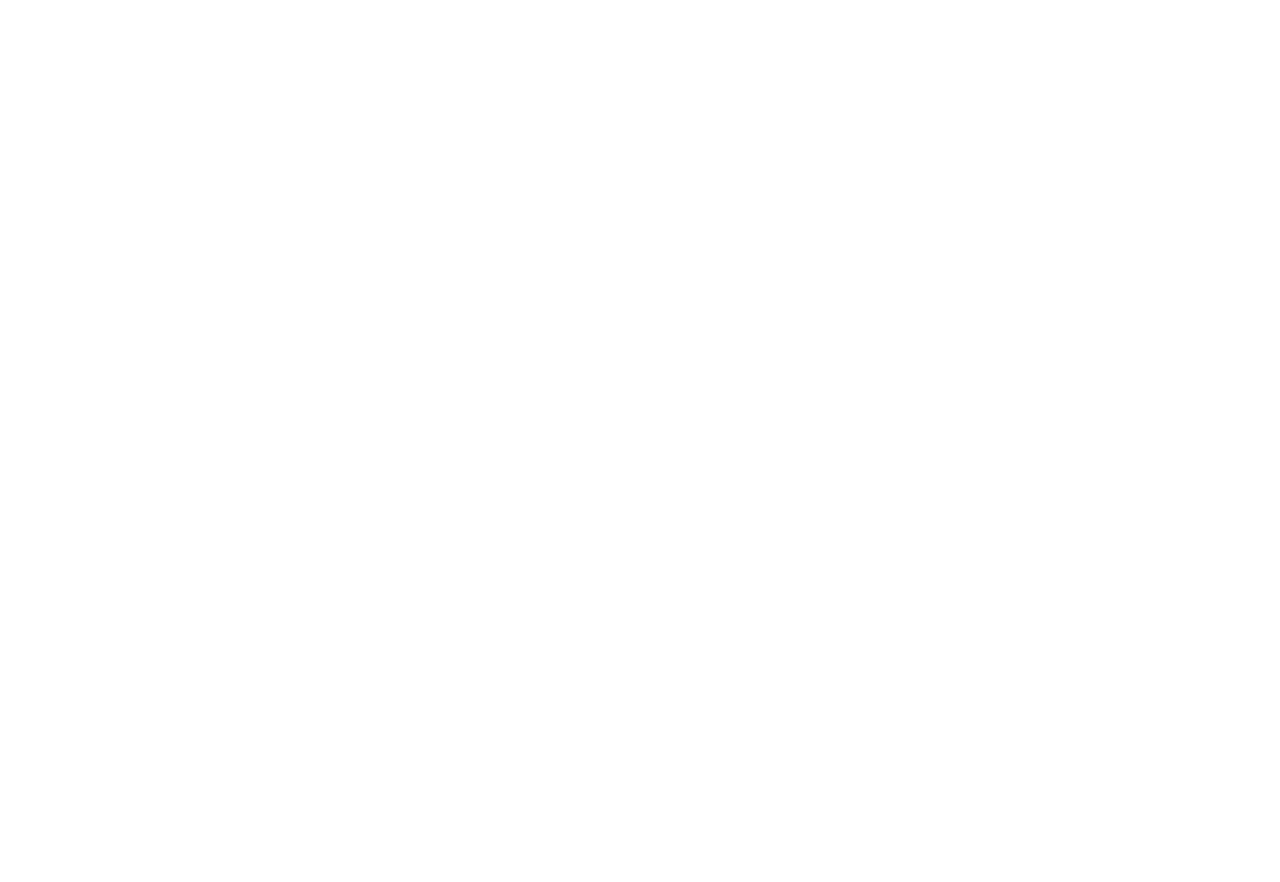
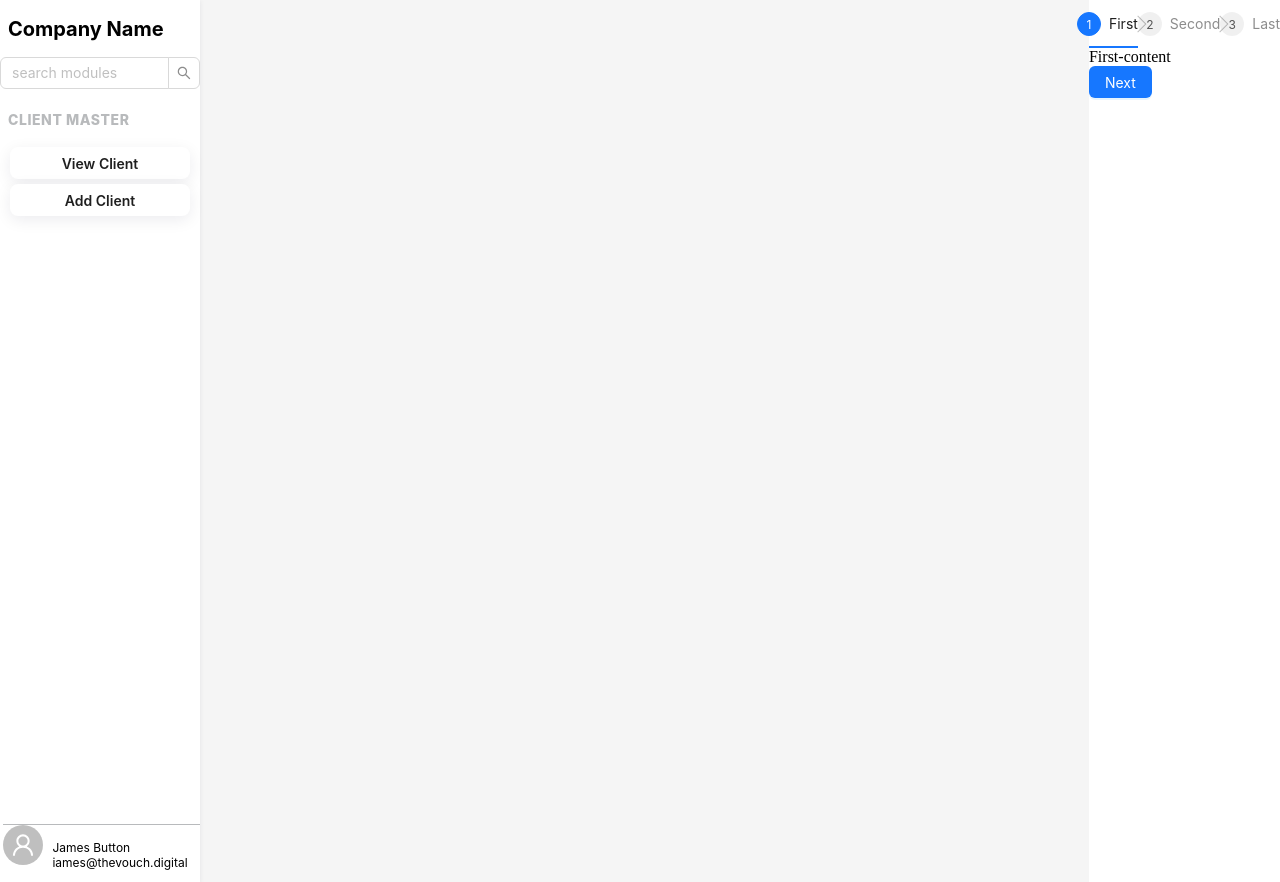
Before and after one commit to ANUSHA2208/Vouch, a React (Create React App) app: page /client/add-client in a window 1280 px wide. Before the commit this address had no page. Before the commit the page ends 800 px from the top, so only its background shows below. Built offline with nearby package versions, Linux system fonts and the light colour scheme.

Commit message:
done nested routing and added steps component

```diff
--- a/src/App.js
+++ b/src/App.js
@@ -1,5 +1,6 @@
 import {BrowserRouter} from "react-router-dom"
 import Router from './Routers/Router';
+
 
 function App() {
   return (
--- a/src/Routers/Router.jsx
+++ b/src/Routers/Router.jsx
@@ -1,8 +1,9 @@
 import React from 'react'
-import {BrowserRouter,Routes,Route} from "react-router-dom";
+import {Routes,Route} from "react-router-dom";
 import { Clientlist } from '../pages/Clientlist';
 import { Login } from '../pages/Login';
 import {AddClient} from '../pages/AddClient'
+import { SideNav } from '../components/SideNav';
 
 const Router = () => {
   return (
@@ -10,8 +11,13 @@
 
             <Routes>
                 <Route path='/' element={<Login/>} />
-                <Route path='/client-list' element={<Clientlist/>}/>
-                <Route path='/add-client' element={<AddClient/>}/>
+
+                <Route path="/client" element={<SideNav/>}>
+
+                <Route index  element={<Clientlist/>}/>
+                <Route path='client-list' element={<Clientlist/>}/>
+                <Route path='add-client' element={<AddClient/>}/>
+                </Route>
             </Routes>
 
     </div>
--- a/src/components/Add.jsx
+++ b/src/components/Add.jsx
@@ -1,33 +1,46 @@
-import React from 'react';
+import React, { useMemo, useEffect, useState } from 'react';
 import { UserOutlined } from '@ant-design/icons';
 import { Avatar } from 'antd';
 import '../components/Add.css'
-import { Layout} from 'antd';
+import { Layout, message } from 'antd';
 import { AudioOutlined } from '@ant-design/icons';
-import { Input} from 'antd';
-import { Button} from 'antd';
+import { Input } from 'antd';
+import { Button } from 'antd';
 import { Breadcrumb } from 'antd';
 import { Link } from 'react-router-dom'
 import { Tabs } from 'antd';
 import { Profile } from './Profile';
+import { Steps } from 'antd';
+
+const suffix = (
+  <AudioOutlined style={{ fontSize: 16, color: '#1890ff', }} />
+);
+
+
+const Add = () => {
 
 
 
-const onChange = (key) => {
-  console.log(key);
-};
+  const steps = useMemo(() => [
+    {
+      title: 'First',
+      content: 'First-content',
+    },
+    {
+      title: 'Second',
+      content: 'Second-content',
+    },
+    {
+      title: 'Last',
+      content: 'Last-content',
+    },
+  ],[]);
 
-const {Sider, Content } = Layout;
-const { Search } = Input;
-const suffix = (
-  <AudioOutlined style={{fontSize: 16,color: '#1890ff', }}/>
-);
-const onSearch = (value) => console.log(value);
+  // return(
 
-const Add = () => (
-  <>
-    <Layout>
-      <Layout className='layout'>
+
+  {/* <Layout> */ }
+  {/* <Layout className='layout'>
         <Sider className='sider'>
          <h1>Company Name</h1>
          <Search className='search' placeholder="search modules" onSearch={onSearch} style={{ width: 180,}}/>
@@ -44,10 +57,10 @@
          </div>
          </div>
          </div>
-        </Sider>
+        </Sider> */}
 
 
-        <Content className='content'>
+  {/* <Content className='content'>
           <h1 style={{fontSize:24,marginLeft:25,color:' #030037'}}>Add Client
           <Breadcrumb>
           <Breadcrumb.Item>Client Master</Breadcrumb.Item>
@@ -72,21 +85,6 @@
         <p style={{paddingTop:0,marginTop:0,fontSize:14}}>Add some basic information related to the client</p>
         <Profile/>
         </div>
-
-
-
-
-
-
-
-
-
-
-
-
-
-
-
 ,
       },
       {
@@ -113,11 +111,89 @@
 
         </Content>
 
-      </Layout>
-    </Layout>
+      </Layout> */}
+  {/* </Layout> */ }
 
 
-  </>
-);
+  // );
+
+  const [current, setCurrent] = useState(0);
+
+
+  const onChange = (value) => {
+    console.log('onChange:', value);
+    setCurrent(value);
+  };
+  const next = () => {
+    items[current+1].disabled = false;
+    setCurrent(current => current + 1);
+  };
+  const prev = () => {
+    setCurrent(current - 1);
+  };
+  const items = useMemo(() => steps.map((item, index) => {
+
+    if (index === 0) {
+      return {
+        key: item.title,
+        title: item.title,
+        disabled: false,
+      }
+    }
+    else {
+      return {
+        key: item.title,
+        title: item.title,
+        disabled: true,
+      }
+    }
+
+  }),[]) ;
+
+   console.log(items)
+
+   useEffect(() =>{
+    return () => {
+      console.log("add client unmounted");
+      items.map((item,index) => {
+        if(index === 0)
+        {return item}
+
+       return item.disabled = true
+      })
+    }
+   },[])
+
+  return (
+    <>
+      <Steps size='small' current={current} items={items}
+        onChange={onChange} className="site-navigation-steps" type="navigation" />
+      <div className="steps-content">{steps[current].content}</div>
+      <div className="steps-action">
+        {current < steps.length - 1 && (
+          <Button type="primary" onClick={() => next()}>
+            Next
+          </Button>
+        )}
+        {current === steps.length - 1 && (
+          <Button type="primary" onClick={() => message.success('Processing complete!')}>
+            Done
+          </Button>
+        )}
+        {current > 0 && (
+          <Button
+            style={{
+              margin: '0 8px',
+            }}
+            onClick={() => prev()}
+          >
+            Previous
+          </Button>
+        )}
+      </div>
+    </>
+  )
+
+}
 
 export default Add;
--- a/src/components/App.css
+++ b/src/components/App.css
@@ -2,9 +2,8 @@
 .layout .sider
 {
     background-color: #fff;
-    height: 100vh;
+    height: 100%;
     box-shadow: 0px 1px 5px rgba(3, 0, 55, 0.08);
-
 }
 
 .sider h1{
@@ -17,8 +16,6 @@
 {
  margin: auto;
  display: flex;
- border: 1px solid #E6E6E6;
- border-radius: 24px;
 }
 
 .sider h3
--- a/src/components/App.jsx
+++ b/src/components/App.jsx
@@ -1,14 +1,12 @@
 import React, { useRef, useState } from 'react';
-import { Button,Layout,Avatar,Breadcrumb, Input,Popover , Space, Table, Dropdown, Typography } from 'antd';
+import { Button,Layout,Breadcrumb, Input,Popover , Space, Table, Dropdown, Typography } from 'antd';
 import '../components/App.css'
 import Highlighter from 'react-highlight-words';
-import { AudioOutlined,DownOutlined,UserOutlined,SearchOutlined,EyeOutlined,EditOutlined} from '@ant-design/icons';
+import { AudioOutlined,DownOutlined,SearchOutlined,EyeOutlined,EditOutlined} from '@ant-design/icons';
 import {BsThreeDotsVertical} from 'react-icons/bs'
 import {BiBlock} from 'react-icons/bi'
 import {RiDeleteBinLine} from 'react-icons/ri'
 import '../components/App.css'
-import { Link } from 'react-router-dom'
-
 
 const data = [
   {
@@ -353,8 +351,7 @@
 
  return  (
   <>
-    <Layout>
-      <Layout className='layout'>
+    {/* <Layout className='layout'>
         <Sider className='sider'>
          <h1>Company Name</h1>
          <Search className='search' placeholder="search modules" onSearch={onSearch} style={{ width: 180,}}/>
@@ -371,7 +368,7 @@
          </div>
          </div>
          </div>
-        </Sider>
+        </Sider> */}
 
 
         <Content className='content'>
@@ -404,9 +401,7 @@
 
 
         </Content>
-
-      </Layout>
-    </Layout>
+  {/* </Layout> */}
 
 
   </>
--- /dev/null
+++ b/src/components/SideNav.jsx
@@ -0,0 +1,34 @@
+import React from 'react'
+import { Layout,Button,Avatar,Input} from 'antd'
+import { UserOutlined } from '@ant-design/icons'
+import { NavLink, Outlet } from 'react-router-dom'
+
+export const SideNav = () => {
+
+  const {Search} = Input;
+  const {Sider} = Layout;
+  return (
+    <div style={{display:"flex"}}>
+    <Layout className='layout' >
+    <Sider className='sider'>
+     <h1>Company Name</h1>
+     <Search className='search' placeholder="search modules" />
+     <h3>Client Master</h3>
+     <Button className='btn1'>View Client</Button><br/>
+     <NavLink to='add-client'><Button className='btn2'>Add Client</Button></NavLink>
+     <div className='profile'>
+     <div className='row'>
+     <div className='col left'>
+     <Avatar size="large" icon={<UserOutlined />} />
+     </div>
+     <div className='col right'>
+     <p>James Button <br/><span>iames@thevouch.digital</span></p>
+     </div>
+     </div>
+     </div>
+    </Sider>
+    </Layout>
+    <Outlet/>
+    </div >
+  )
+}
--- a/src/pages/Clientlist.jsx
+++ b/src/pages/Clientlist.jsx
@@ -10,7 +10,6 @@
 const suffix = (
   <AudioOutlined style={{fontSize: 16,color: '#1890ff', }}/>
 );
-const onSearch = (value) => console.log(value);
 
 export const Clientlist = () => {
   return (
--- a/src/pages/Login.jsx
+++ b/src/pages/Login.jsx
@@ -76,7 +76,7 @@
 
         </div>
 
-           <Link to='/client-list' ><button className="btn" onClick={hanbleApi}>Login</button></Link>
+           <Link to='/client' ><button className="btn" onClick={hanbleApi}>Login</button></Link>
            <p className='forget'>Forget password ?</p>
         </div>
 
```
